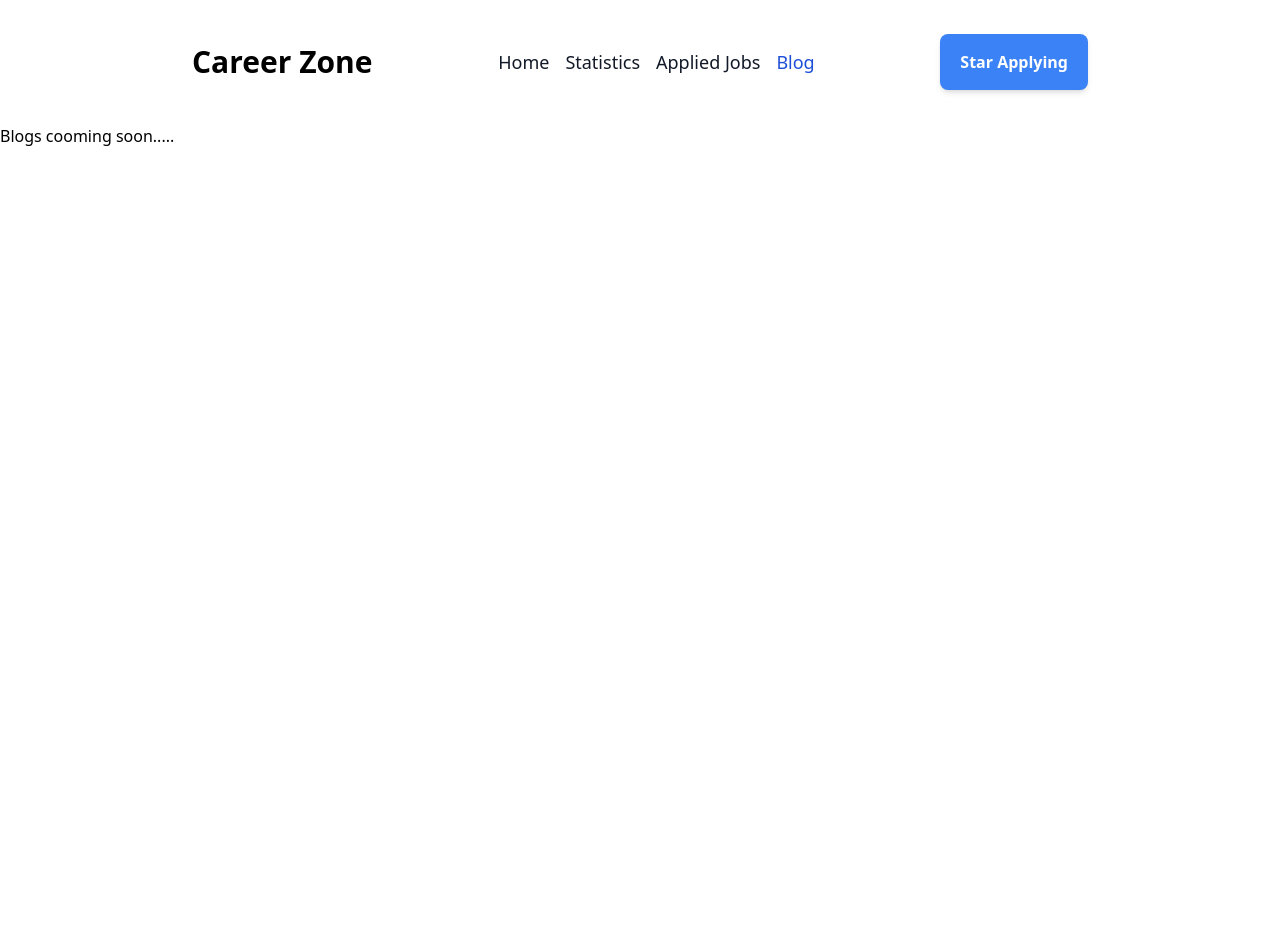
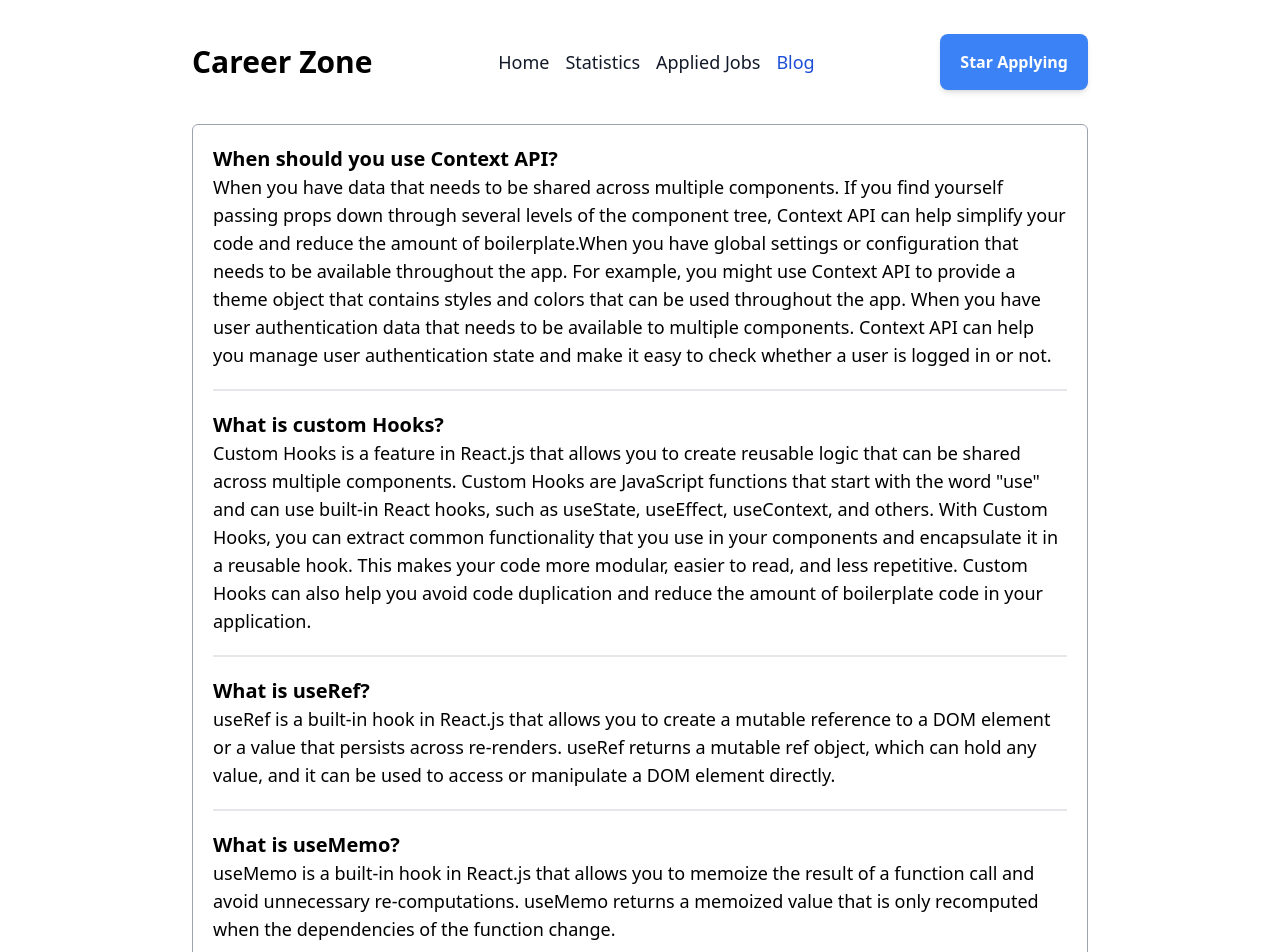
Before and after one commit to Zihanur/Career-Zone, a React (Vite) app: page /blog in a window 1280 px wide. Shown: the top 952 px of the page. Before the commit the page ends 800 px from the top, so only its background shows below. Built offline with nearby package versions, Linux system fonts and the light colour scheme.

Commit message:
Create Blog details

```diff
--- /dev/null
+++ b/src/components/AppliedJob.jsx
@@ -0,0 +1,16 @@
+import React from "react";
+
+const AppliedJob = ({ job }) => {
+  const { logo, jobTitle, companyName, status, location, salary } = job;
+  console.log(job)
+  return (
+    <>
+      <div className="border border-gray-400 rounded-lg p-7 flex">
+        <div>1</div>
+        <div>3</div>
+      </div>
+    </>
+  );
+};
+
+export default AppliedJob;
--- a/src/components/ApplyJob.jsx
+++ b/src/components/ApplyJob.jsx
@@ -1,8 +1,9 @@
 import React from "react";
 import { Link } from "react-router-dom";
+import { ArrowLeftOnRectangleIcon } from "@heroicons/react/24/solid";
 
 const ApplyJob = ({ jb }) => {
-  const {id, logo, jobTitle, companyName, status, location, salary } = jb;
+  const { id, logo, jobTitle, companyName, status, location, salary } = jb;
   return (
     <>
       <div className="border border-gray-400 rounded-md p-7 flex">
@@ -24,12 +25,17 @@ const ApplyJob = ({ jb }) => {
               </p>
             </div>
             <div className="flex gap-4 font-lg text-xl text-gray-400">
-              <p>{location}</p>
+              <div className="flex gap-1">
+                <ArrowLeftOnRectangleIcon className="h-6 w-6 text-blue-500" />
+                {location}
+              </div>
               <p>Salary: {salary}</p>
             </div>
           </div>
           <div>
-            <Link to={`/jobdetail/${id}`} className="my-btn py-3 px-4">View Details</Link>
+            <Link to={`/jobdetail/${id}`} className="my-btn py-3 px-4">
+              View Details
+            </Link>
           </div>
         </div>
       </div>
--- a/src/components/Blog.jsx
+++ b/src/components/Blog.jsx
@@ -1,9 +1,59 @@
-import React from 'react';
+import React from "react";
 
 const Blog = () => {
   return (
-    <div>
-      <h1>Blogs cooming soon.....</h1>
+    <div className="my-container flex flex-col gap-5 border border-gray-400 rounded-md p-5">
+      <div>
+        <h2 className="font-bold text-xl">When should you use Context API?</h2>
+        <p className="text-lg">
+          When you have data that needs to be shared across multiple components.
+          If you find yourself passing props down through several levels of the
+          component tree, Context API can help simplify your code and reduce the
+          amount of boilerplate.When you have global settings or configuration
+          that needs to be available throughout the app. For example, you might
+          use Context API to provide a theme object that contains styles and
+          colors that can be used throughout the app. When you have user
+          authentication data that needs to be available to multiple components.
+          Context API can help you manage user authentication state and make it
+          easy to check whether a user is logged in or not.
+        </p>
+      </div>
+      <hr className="border border-gray-200"/>
+      <div>
+        <h2 className="font-bold text-xl">What is custom Hooks?</h2>
+        <p className="text-lg">
+          Custom Hooks is a feature in React.js that allows you to create
+          reusable logic that can be shared across multiple components. Custom
+          Hooks are JavaScript functions that start with the word "use" and can
+          use built-in React hooks, such as useState, useEffect, useContext, and
+          others. With Custom Hooks, you can extract common functionality that
+          you use in your components and encapsulate it in a reusable hook. This
+          makes your code more modular, easier to read, and less repetitive.
+          Custom Hooks can also help you avoid code duplication and reduce the
+          amount of boilerplate code in your application.
+        </p>
+      </div>
+      <hr className="border border-gray-200"/>
+      <div>
+        <h2 className="font-bold text-xl">What is useRef?</h2>
+        <p className="text-lg">
+          useRef is a built-in hook in React.js that allows you to create a
+          mutable reference to a DOM element or a value that persists across
+          re-renders. useRef returns a mutable ref object, which can hold any
+          value, and it can be used to access or manipulate a DOM element
+          directly.
+        </p>
+      </div>
+      <hr className="border border-gray-200"/>
+      <div>
+        <h2 className="font-bold text-xl">What is useMemo?</h2>
+        <p className="text-lg">
+          useMemo is a built-in hook in React.js that allows you to memoize the
+          result of a function call and avoid unnecessary re-computations.
+          useMemo returns a memoized value that is only recomputed when the
+          dependencies of the function change.
+        </p>
+      </div>
     </div>
   );
 };
```
Also changed, not shown: src/components/JobsDetail.jsx (+38 -16 lines).
